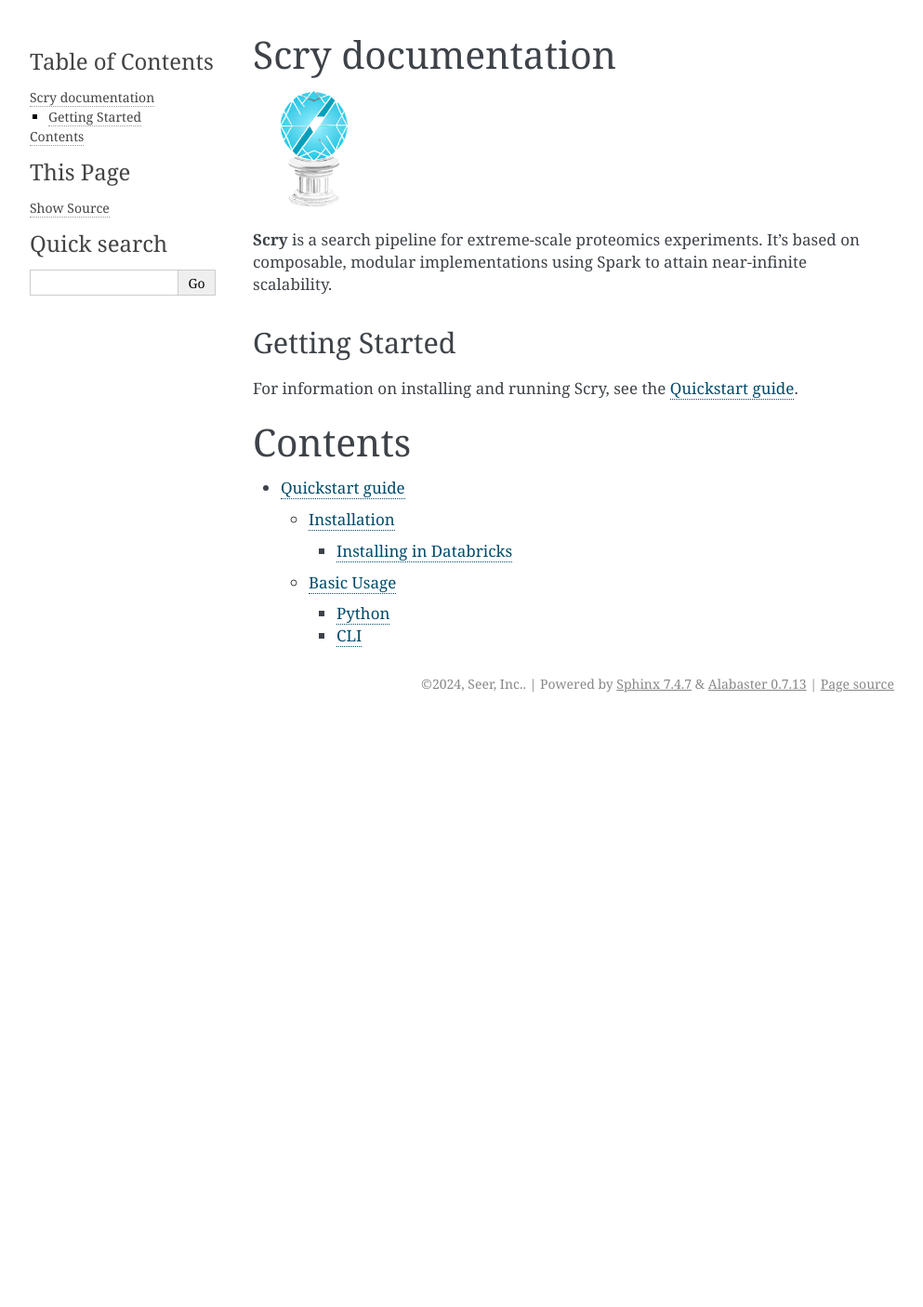
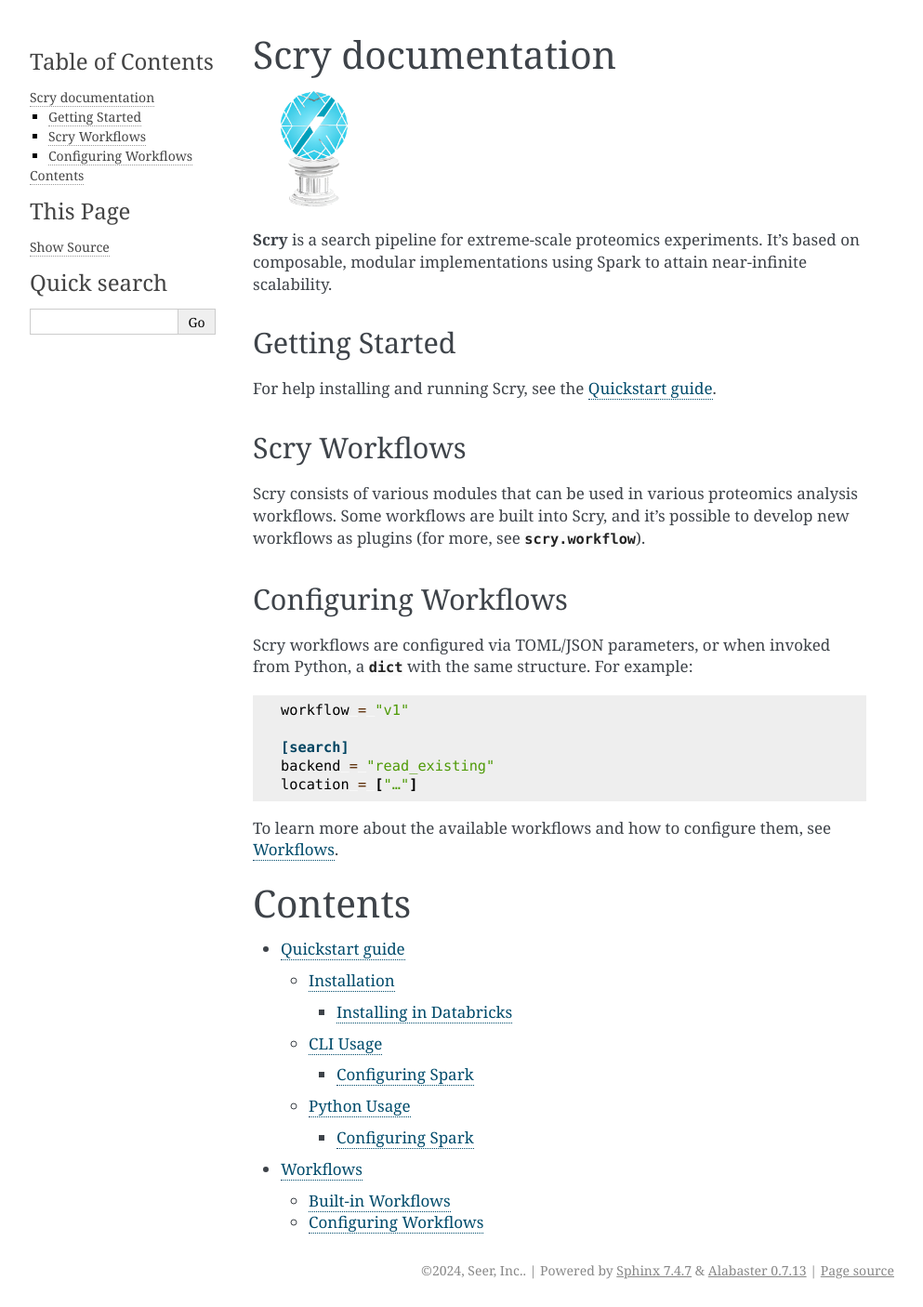
Before and after one commit to maccoss/fulcrum, a Sphinx documentation site: the page built from docs/index.rst, in a window 1280 px wide. Shown: the whole page at 93% size, without its empty margins (148-1141 px from the left). Built offline with Sphinx 7.4.7, drawn with Linux system fonts in a browser that asks for light colours; before the commit the page ends 900 px from its top, so only the background shows below that.

Commit message:
📝 Additional workflow and quickstart documentation

```diff
--- a/docs/index.rst
+++ b/docs/index.rst
@@ -12,13 +12,37 @@ implementations using Spark to attain near-infinite scalability.
 Getting Started
 ---------------
 
-For information on installing and running Scry, see the :doc:`quickstart`.
+For help installing and running Scry, see the :doc:`quickstart`.
 
+Scry Workflows
+--------------
+
+Scry consists of various modules that can be used in various proteomics
+analysis workflows. Some workflows are built into Scry, and it's possible
+to develop new workflows as plugins (for more, see :py:class:`scry.workflow`).
+
+Configuring Workflows
+---------------------
+
+Scry workflows are configured via TOML/JSON parameters, or when invoked from
+Python, a :py:class:`dict` with the same structure. For example:
+
+.. code :: toml
+
+    workflow = "v1"
+
+    [search]
+    backend = "read_existing"
+    location = ["…"]
+
+To learn more about the available workflows and how to configure them,
+see :doc:`workflows`.
 
 Contents
 ========
 
 .. toctree::
-   :maxdepth: 4
+    :maxdepth: 4
 
-   quickstart
+    quickstart
+    workflows
```
Also changed, not shown: docs/quickstart.rst (+67 -37 lines), docs/workflows.rst (added, +64 -0 lines).
